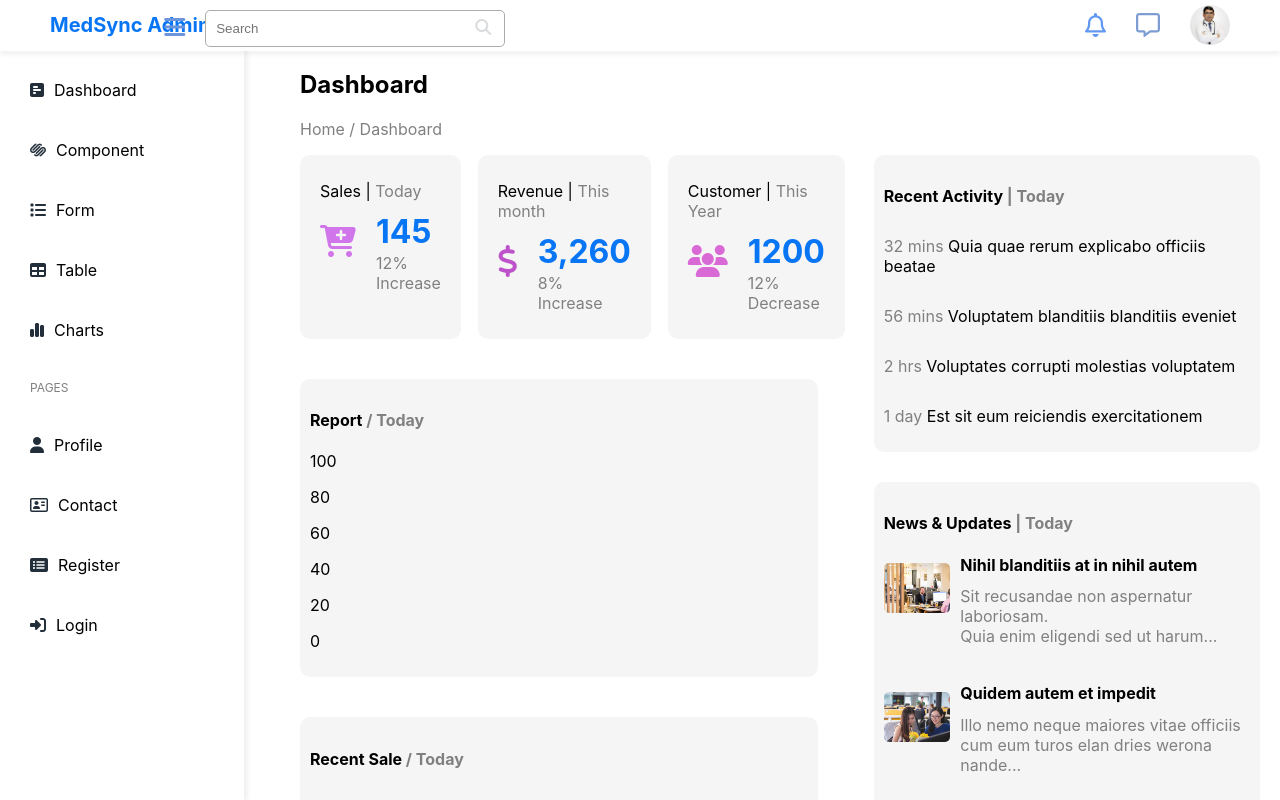
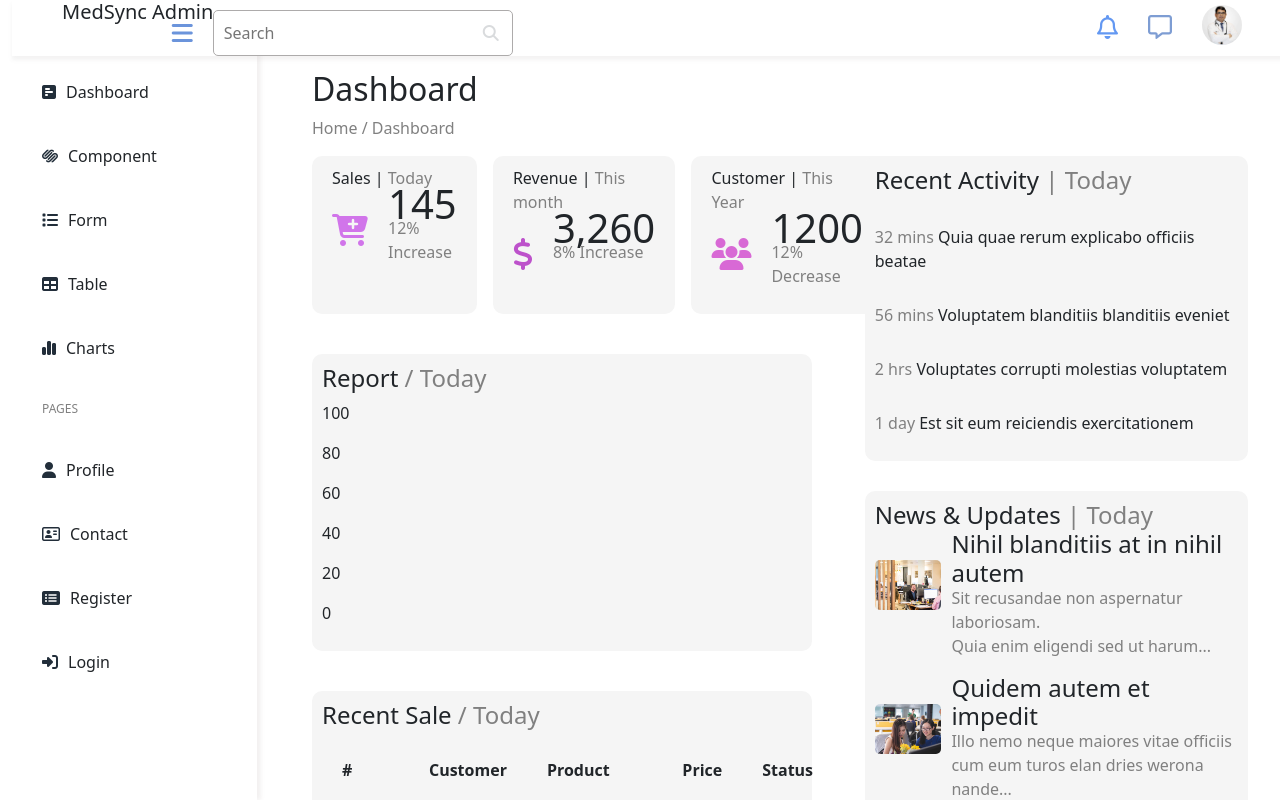
Before and after one commit to kokole12/MedSync, a React (Create React App) app in the folder Frontend/medsync-frontend/: page / in a window 1280 px wide. Shown: the top 800 px of the page. Built offline with nearby package versions, Linux system fonts and the light colour scheme.

Commit message:
installed bootstrap

```diff
--- a/Frontend/medsync-frontend/src/Components/Doctors/Doctors.js
+++ b/Frontend/medsync-frontend/src/Components/Doctors/Doctors.js
@@ -1,5 +1,9 @@
 import React from "react";
+import 'bootstrap/dist/css/bootstrap.min.css';
+import 'bootstrap/dist/js/bootstrap.bundle.min';
 import "./styles/Doctors.css";
+import $ from 'jquery';
+import Popper from 'popper.js';
 import medsync14 from "../Images/medsync14.jpeg";
 import news1 from "../Images/news-1.jpeg";
 import news2 from "../Images/news-2.jpeg";
@@ -8,7 +12,7 @@ import NavBar from "../NavBar/NavBar.js";
 
 const Doctors = () => {
   return (
-    <div>
+    <div class="container-fluid">
       <div className="navDoctor">
         <h1 className="Doctorh1">MedSync Admin</h1>
         <div className="SearchInput">
```
